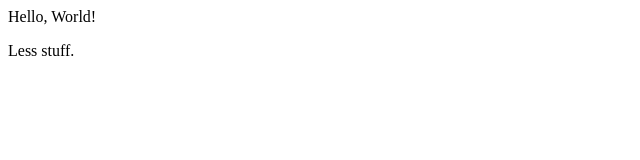
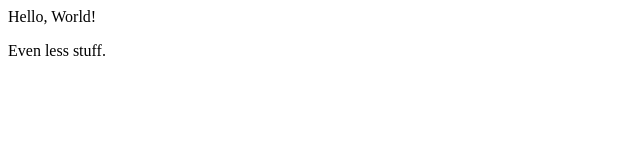
Before and after one commit to WSChisholm/test2, a plain HTML site: page index.html in a window 1280 px wide. Shown: the full height of the page, 0-640 px from the left. Drawn offline with Linux system fonts and the light colour scheme.

```diff
--- a/index.html
+++ b/index.html
@@ -2,5 +2,5 @@
 	Hello, World!
 </p>
 <p>
-	Less stuff.
+	Even less stuff.
 </p>
```
